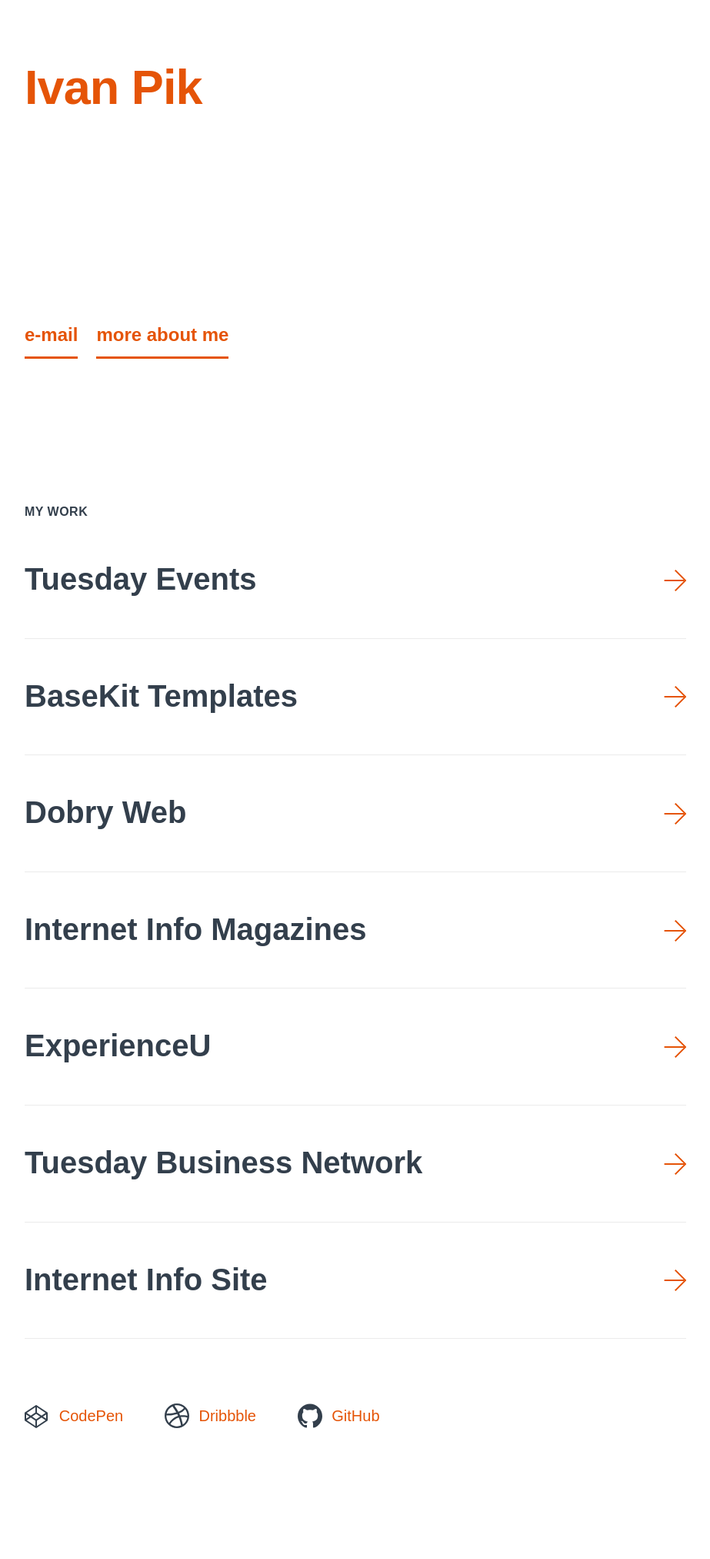
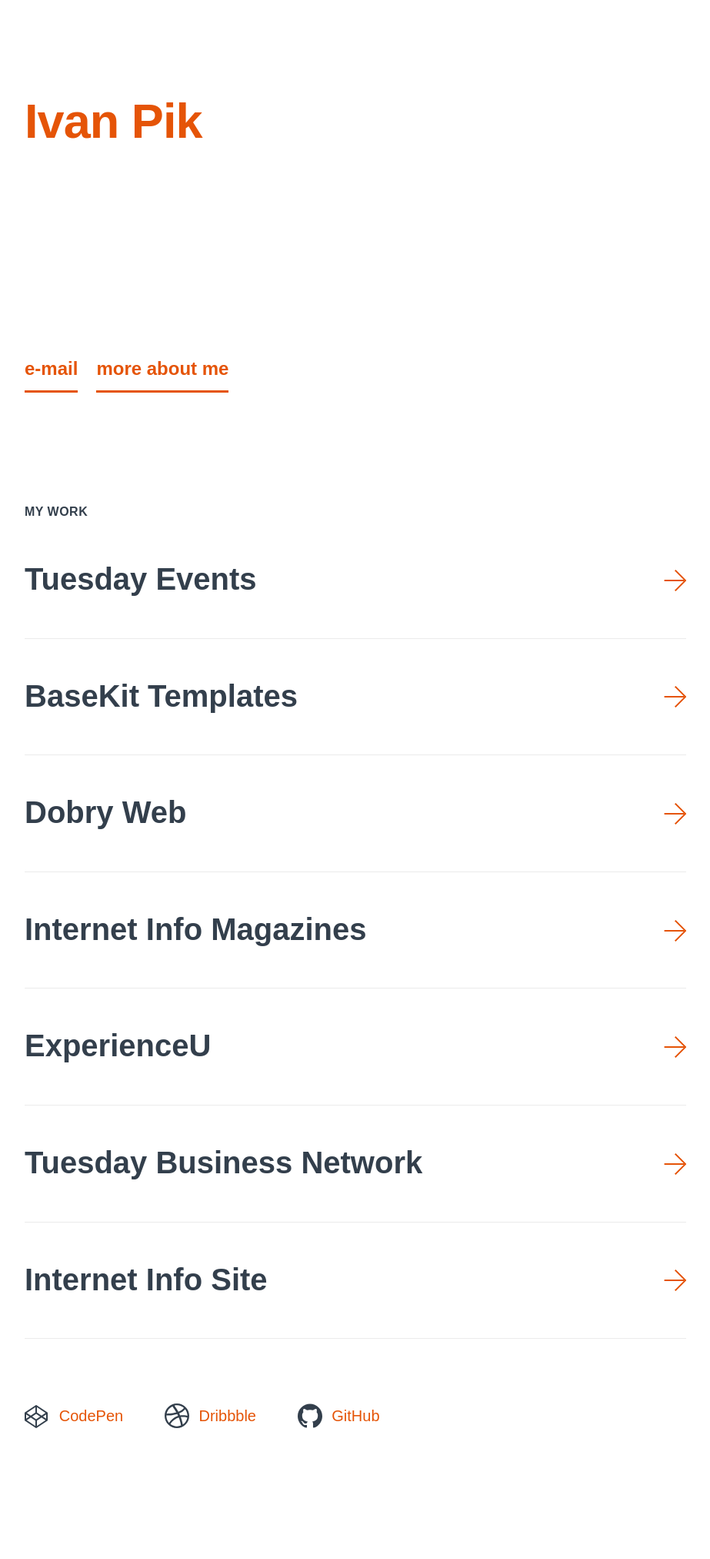
Before and after one commit to ivan-pik/portfolio, a Jekyll site: the page built from index.html, in a window 1280 px wide. Shown: the whole page at 77% size, without its empty margins (178-1101 px from the left). Built offline with Jekyll 4.4.1, drawn with Linux system fonts in a browser that asks for light colours.

Commit message:
Align site header content vertically to the middle

```diff
--- a/_sass/_layout.scss
+++ b/_sass/_layout.scss
@@ -320,7 +320,7 @@
 
 .site-header__name {
   @extend %font-size--h1;
-  margin: 1.2em 0 1.2em 0;
+  margin: 0 0 1.2em 0;
   @include media-query(max,$bp-small) {
     margin: 1.5em 0 1em 0;
   }
@@ -347,10 +347,8 @@
 // Navigation
 
 .navigation {
-  margin-bottom: 3.2rem;
-  @include flex(1 0 auto);
-  @include media-query(min,$bp-small) {
-    margin-bottom: 2.2rem;
+  @include media-query(max,$bp-small) {
+    margin-bottom: 3.2rem;
   }
 }
 
@@ -382,7 +380,7 @@
 
 .projects__title {
   @extend %font-size--x-small;
-  margin: 1.4em 0 0 0;
+  padding: 1.4em 0 0 0;
 }
 
 .projects__item-link {
```
